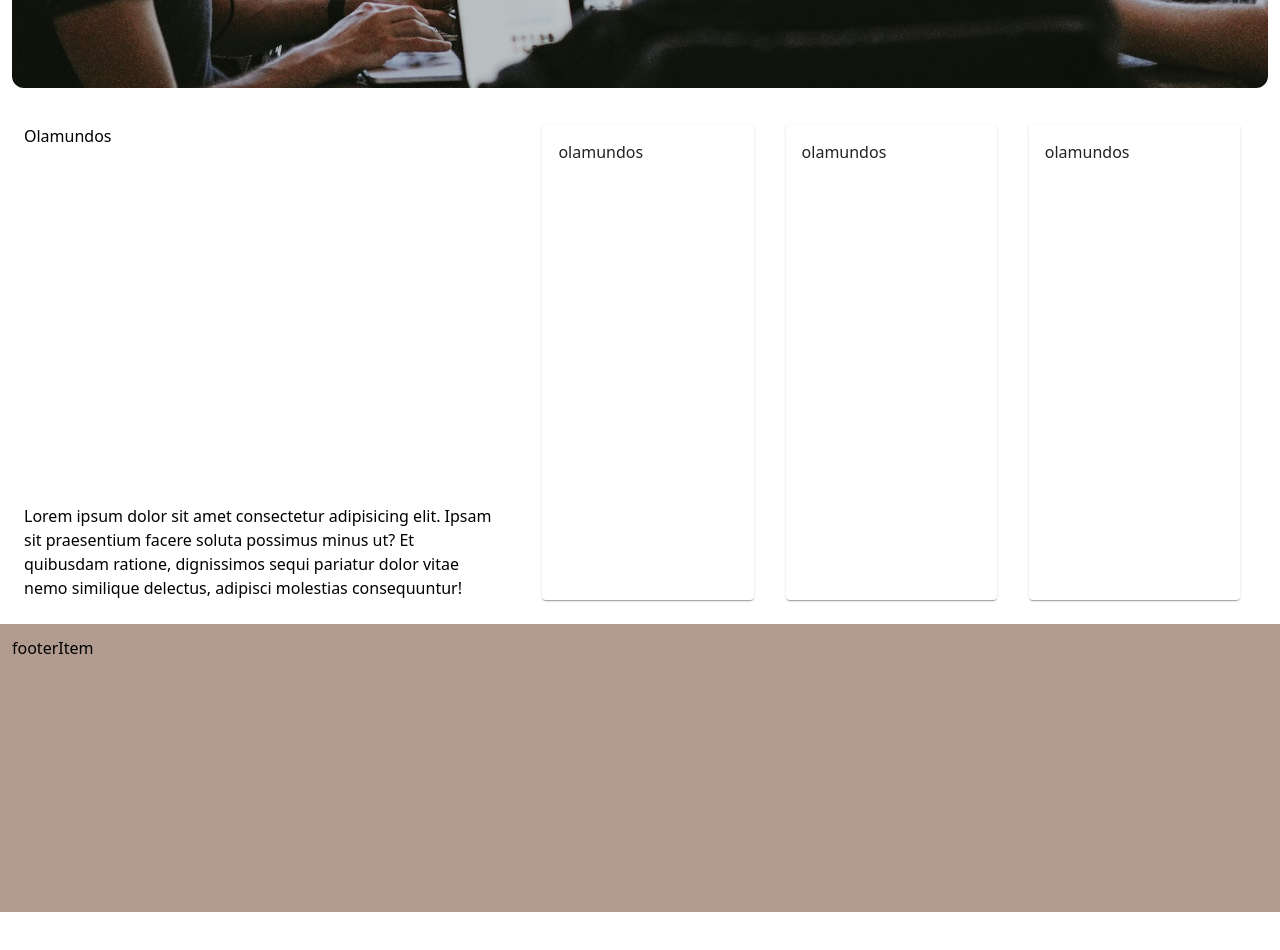
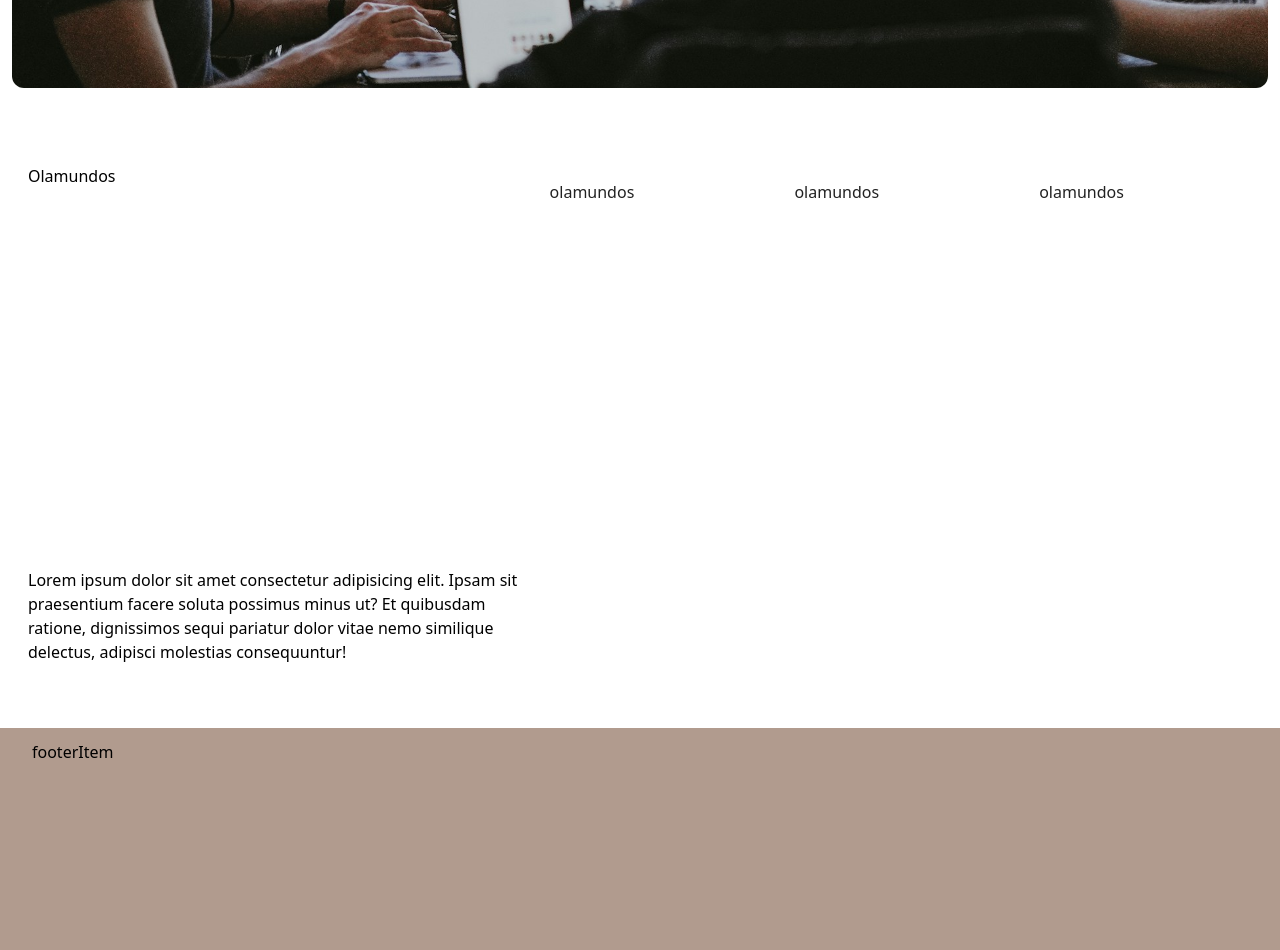
Before and after one commit to RickBm400/next-people-dictionary, a Next.js app: page / in a window 1280 px wide. Shown: the part 700-1650 px from the top of the page. Before the commit the page ends 1612 px from the top, so only its background shows below. Built offline with nearby package versions, Linux system fonts and the light colour scheme.

Commit message:
style: spacing and cards elevation

```diff
--- a/app/components/ContentCards.tsx
+++ b/app/components/ContentCards.tsx
@@ -5,7 +5,7 @@ interface props {
 
 export default function ContentCard({ classItems }: props) {
   return (
-    <Card className={`bg-[#bdc2d0] ${classItems}`}>
+    <Card className={`bg-[#bdc2d0] ${classItems}`} elevation={0}>
       <CardContent>olamundos</CardContent>
     </Card>
   );
--- a/app/landing.sass
+++ b/app/landing.sass
@@ -20,18 +20,19 @@ $nav_height: 48px
         background: url("../public/images/coworking.jpg") no-repeat
         background-size: cover
 #about
-    margin: $global_padding
     height: 500px
+    margin-block: 4rem
+    margin-inline: 1rem
+    padding-inline: $global_padding
 .about
     &__description
         width: 40%
         height: 100%
-        padding: $global_padding
     &__scroller
         width: 60%
         height: 100%
-        padding: $global_padding
 #footer
     height: 18rem
     background-color: #b19b8e
     padding: $global_padding
+    padding-inline: 2rem
```
